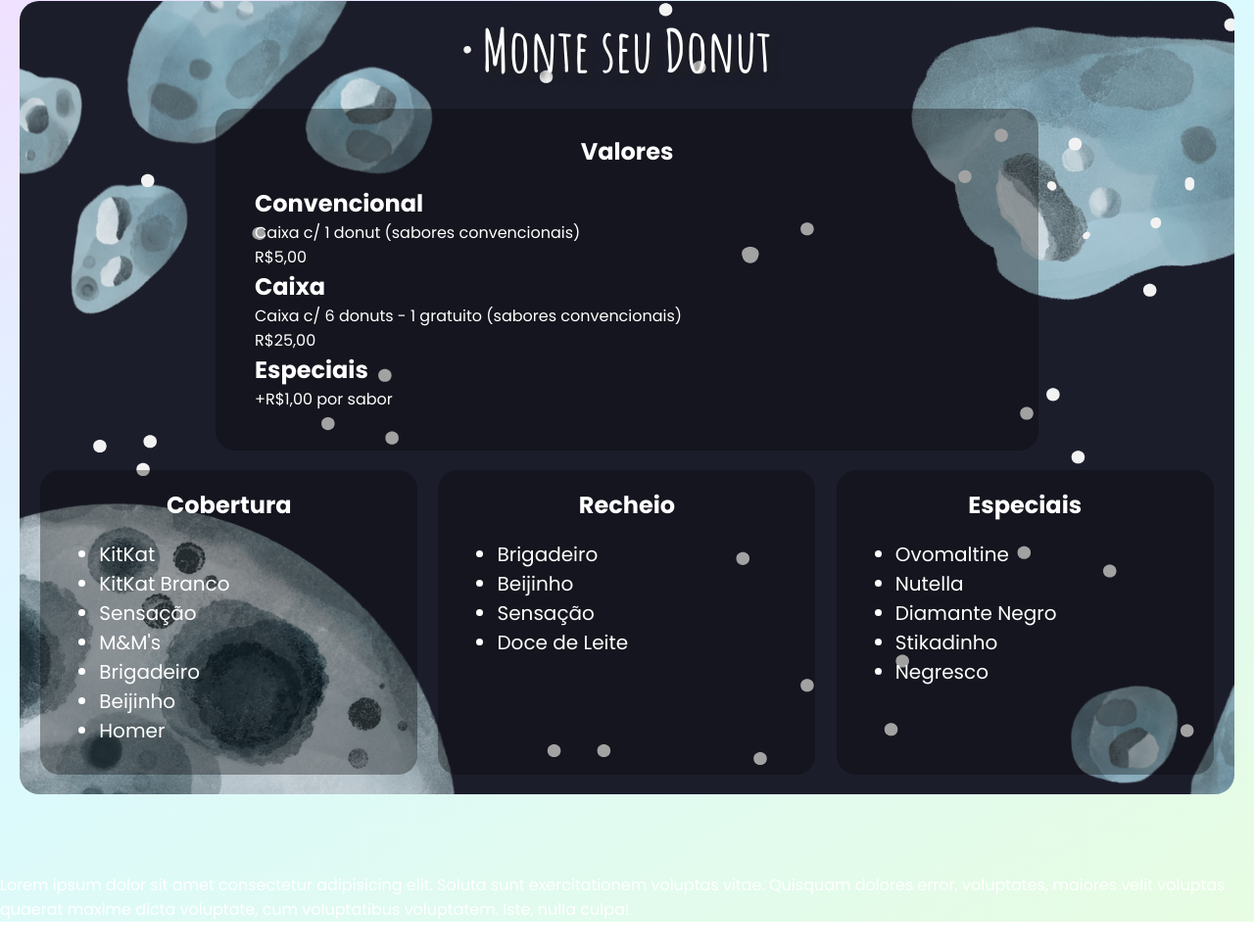
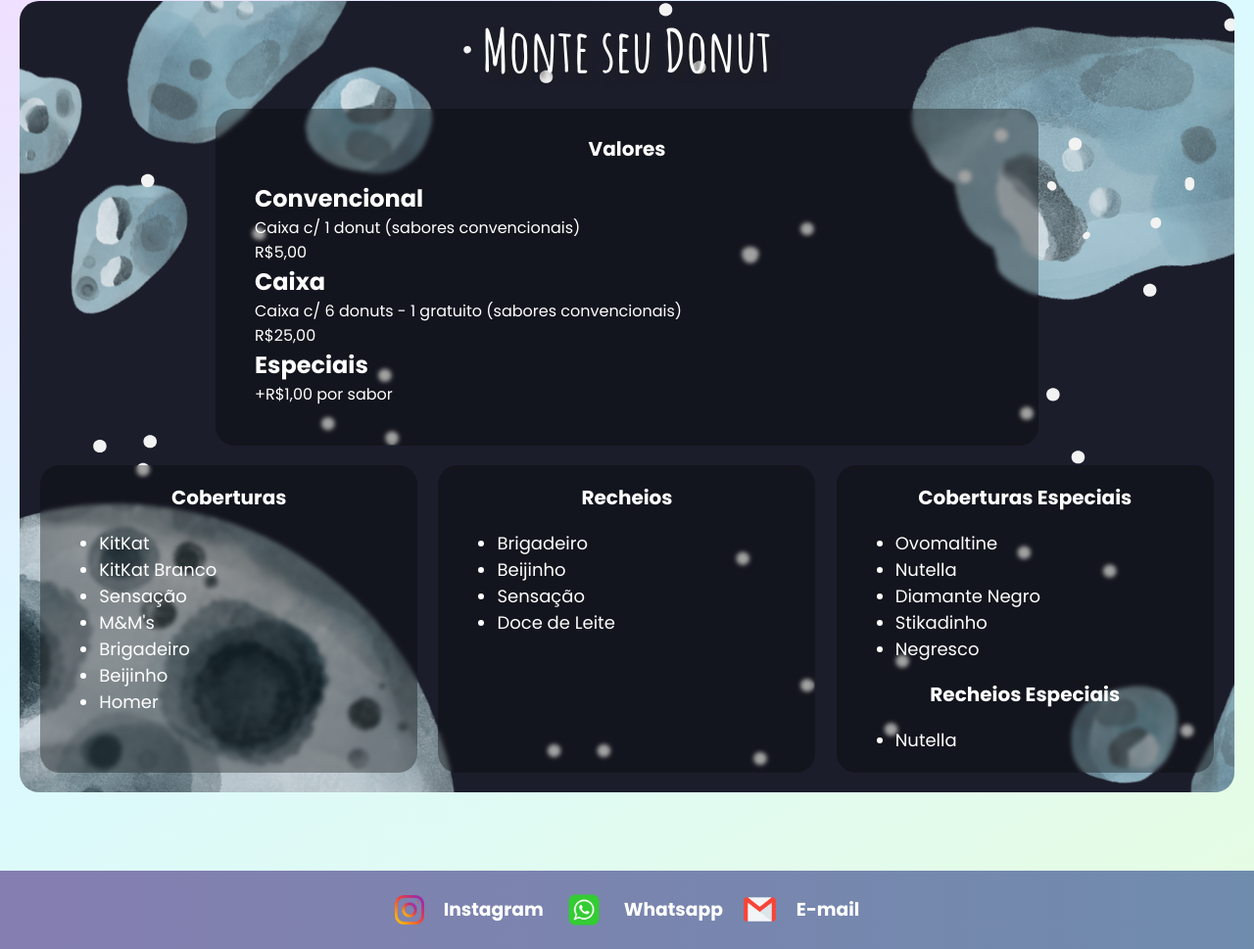
Before and after one commit to dusorensen/stellar-donuts, a plain HTML site: page index.html in a window 1280 px wide. Shown: the part 1198-2167 px from the top of the page at 98% size. Before the commit the page ends 2139 px from the top, so only its background shows below. Drawn offline with Linux system fonts and the light colour scheme.

Commit message:
adição footer

```diff
--- a/index.html
+++ b/index.html
@@ -143,7 +143,7 @@
             </div>
             <div class="card-cardapio">
                 <div class="card-desc-cardapio">
-                    <h1>Cobertura</h1>
+                    <h1>Coberturas</h1>
                     <ul>
                         <li>KitKat</li>
                         <li>KitKat Branco</li>
@@ -157,7 +157,7 @@
             </div>
             <div class="card-cardapio">
                 <div class="card-desc-cardapio">
-                    <h1>Recheio</h1>
+                    <h1>Recheios</h1>
                     <ul>
                         <li>Brigadeiro</li>
                         <li>Beijinho</li>
@@ -168,13 +168,17 @@
             </div>
             <div class="card-cardapio">
                 <div class="card-desc-cardapio">
-                    <h1>Especiais</h1>
+                    <h1>Coberturas Especiais</h1>
                     <ul>
                         <li>Ovomaltine</li>
                         <li>Nutella</li>
                         <li>Diamante Negro</li>
                         <li>Stikadinho</li>
                         <li>Negresco</li>
+                    </ul>
+                    <h1>Recheios Especiais</h1>
+                    <ul>
+                        <li>Nutella</li>
                     </ul>
                 </div>
             </div>
@@ -184,13 +188,10 @@
     </main>
 
     <footer id="footer">
-        <p>Lorem ipsum dolor sit amet consectetur adipisicing elit. Soluta sunt exercitationem voluptas vitae. Quisquam
-            dolores error, voluptates, maiores velit voluptas quaerat maxime dicta voluptate, cum voluptatibus
-            voluptatem. Iste, nulla culpa!</p>
+        <img class="contato-instagram" src="./images/instagram_318-566741.avif"/><a href="https://www.instagram.com/stellardonuts_tp/" target="_blank"><h3>Instagram</h3></a>
+        <img class="contato-whatsapp" src="./images/whatsapp-logo-transparent-free-png.webp"/><a href="https://api.whatsapp.com/send/?phone=5555999515490&text=Opa%2C+gostaria+de+um+donuts%21&type=phone_number&app_absent=0" target="_blank"><h3>Whatsapp</h3></a>
+        <img class="contato-email" src="./images/4672500.png"/> <h3>E-mail</h3>
     </footer>
 
 </body>
-
-
-
 </html>
--- a/styles.css
+++ b/styles.css
@@ -98,6 +98,11 @@ main {
     padding: 80px 20px;
     margin: 0 auto;
     max-width: 1400px;
+}
+
+main, body, html {
+    scroll-behavior: smooth;
+    scroll-padding-top: 160px;
 }
 
 .intro {
@@ -213,6 +218,7 @@ a {
     overflow: hidden;
     border-radius: 20px;
     background-image: url(./images/Design\ sem\ nome.png);
+    background-repeat: no-repeat;
     display: flex;
     justify-content: space-evenly;
     gap: 20px;
@@ -231,11 +237,12 @@ a {
 }
 
 .card-cardapio, .card-valores {
+    backdrop-filter: blur(2px);
     background: rgba(8, 8, 8, 0.342)
 }
 
 .card-cardapio h1, .card-valores h1 {
-    font-size: 24px;
+    font-size: 20px;
     margin-bottom: 10px;
     display: flex;
     justify-content: center;
@@ -243,9 +250,9 @@ a {
 }
 
 .card-cardapio ul {
-    font-size: 20px;
+    font-size: 18px;
     padding-left: 50px;
-    padding-bottom: 20px;
+    padding-bottom: 10px;
 }
 
 .card-valores {
@@ -267,6 +274,37 @@ a {
     align-self: stretch;
     flex-grow: 1;
 }
+
+footer {
+    justify-content: center;
+    gap: 20px;
+    display: flex;
+    align-items: center;
+    width: 100vw;
+    height: 10vh;
+    background: linear-gradient(to right, #b662b3, #9475b3, #5e96aa);
+    background-size: 500% 100%;
+    animation: degrade 10s infinite;
+    padding: 0 30px;
+    animation-direction: alternate-reverse;
+}
+
+#footer img {
+    max-width: 50px;
+}
+
+.contato-instagram {
+    width: 30px;
+}
+
+.contato-whatsapp {
+    width: 42px;
+}
+
+.contato-email {
+    width: 35px;
+}
+
 
 @media (max-width: 1500px) {
     .card-desc {
```
Also changed, not shown: images/4672500.png (added).
